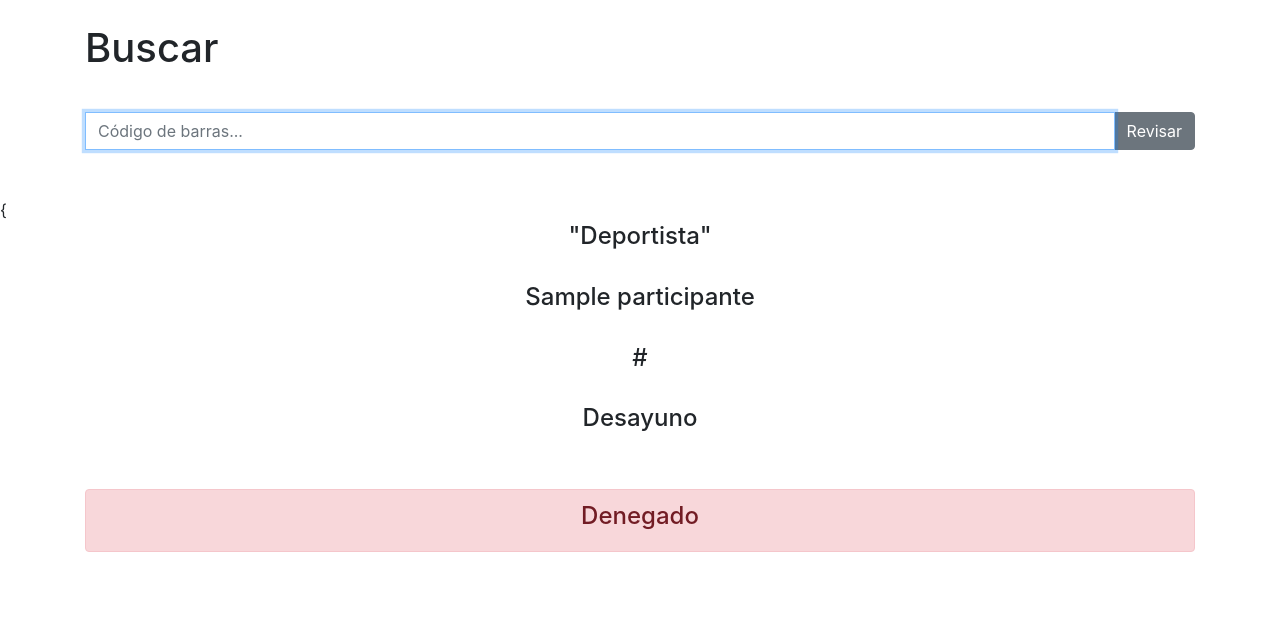
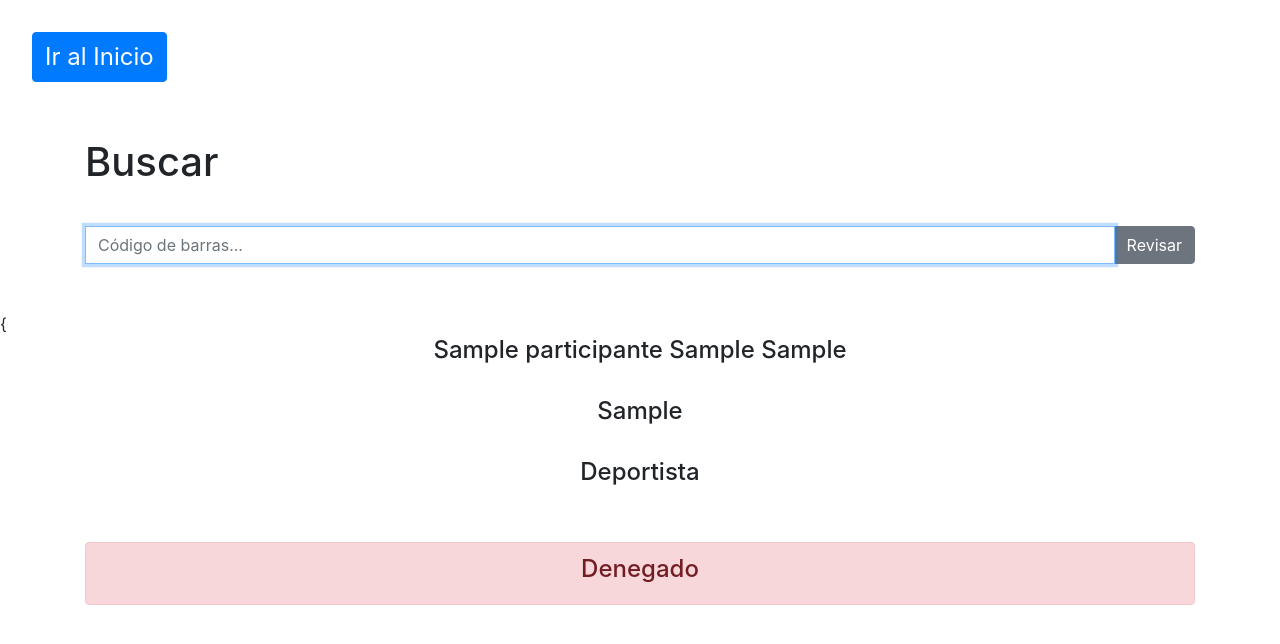
Before and after one commit to Nifled/tap-universiada, a Django app: template templates/codigos.html in a window 1280 px wide. Shown: the top 644 px of the page. Run offline with Django 3.2, Linux system fonts and the light colour scheme; the template is opened without the code that fills it: values that come from a table or form of the project are taken from there, others are empty; tables that the repository leaves empty hold one stand-in row (values such as "Sample post"); some libraries are stand-ins or nearby versions.

Commit message:
Add 'Ir a Inicio' btn in templates

```diff
--- a/templates/admin/canvas.html
+++ b/templates/admin/canvas.html
@@ -15,6 +15,9 @@
 
 
 <body>
+    <div style="padding: 2rem;">
+      <a href="/" style="font-size: 1.5rem; color: white;" class="btn btn-primary">Ir al Inicio</a>
+  </div>
     <canvas id="myCanvas" width="2550" height="3300"></canvas>
 </body>
 
--- a/templates/codigos.html
+++ b/templates/codigos.html
@@ -23,6 +23,10 @@
 </head>
 
 <body>
+
+  <div style="padding: 2rem;">
+      <a href="/" style="font-size: 1.5rem; color: white;" class="btn btn-primary">Ir al Inicio</a>
+  </div>
 
   <div class="overlay"></div>
 
@@ -51,17 +55,16 @@
 
 
   <br />
-  <br /> {
+  <br /> { <!-- Super secret Easter egg -->
 
   {% if participante %}
 
-  <h4 style="text-align:center;">"{{ participante.get_tipo_display }}"</h4>
+
+  <h4 style="text-align:center;">{{ participante.nombres }} {{ participante.apellido_p }} {{ participante.apellido_m }}</h4>
   <br />
-  <h4 style="text-align:center;">{{ participante.nombres }}</h4>
+  <h4 style="text-align:center;">{{ participante.institucion }}</h4>
   <br />
-  <h4 style="text-align:center;">{{ participante.barcode_link }}</h4>
-  <br />
-  <h4 style="text-align:center;">Desayuno</h4>
+  <h4 style="text-align:center;">{{ participante.get_tipo_display }}</h4>
 
   <br/>
   <br/>
--- a/templates/tablas.html
+++ b/templates/tablas.html
@@ -14,8 +14,10 @@
   </head>
   <body>
 
-</br>
-</br>
+  <div style="padding: 2rem;">
+      <a href="/" style="font-size: 1.5rem; color: white;" class="btn btn-primary">Ir al Inicio</a>
+  </div>
+
 
 <div class="container">
   <div class="row">
```
Also changed, not shown: tap_universiada/apps/comidas/admin.py (+10 -0 lines), templates/index.html (+10 -1 lines).
